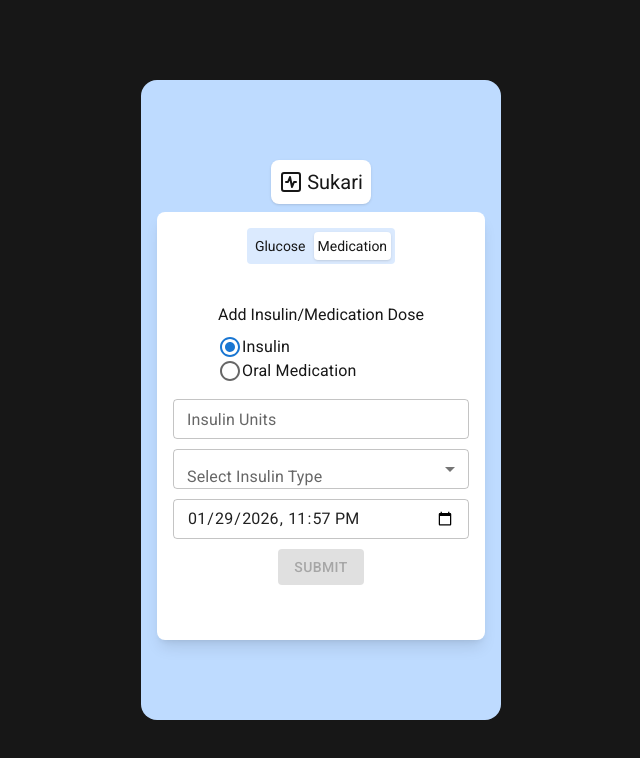
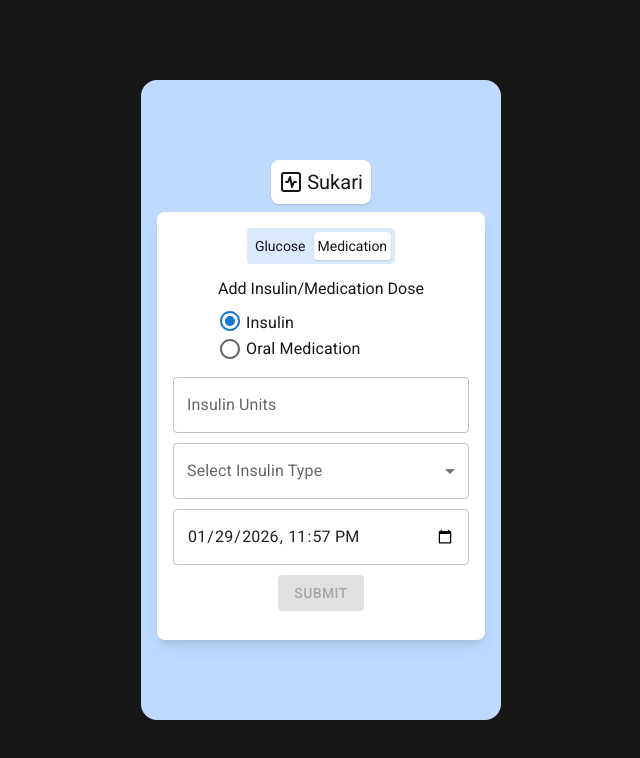
Before and after one commit to abdelrahmanhsalama/sukari, a Next.js app: page / in a window 1280 px wide. Both pictures are taken after a click on the element "Medication". Shown: the top 758 px of the page, without its empty margins (319-959 px from the left). Built offline with nearby package versions, Linux system fonts and the light colour scheme.

Commit message:
Styling Changes

```diff
--- a/app/globals.css
+++ b/app/globals.css
@@ -24,16 +24,3 @@
   color: var(--foreground);
   font-family: Arial, Helvetica, sans-serif;
 }
-
-/* https://stackoverflow.com/a/4298216 */
-
-input::-webkit-outer-spin-button,
-input::-webkit-inner-spin-button {
-  display: none;
-  -webkit-appearance: none;
-  margin: 0;
-}
-
-input[type="number"] {
-  -moz-appearance: textfield;
-}
--- a/components/EntryInput.tsx
+++ b/components/EntryInput.tsx
@@ -27,7 +27,6 @@
       sx={{ marginBottom: "10px" }}
       value={value}
       onChange={(e) => setValue(e.target.value)}
-      size="small"
     />
   );
 };
--- a/components/EntrySelect.tsx
+++ b/components/EntrySelect.tsx
@@ -23,7 +23,6 @@
             : "Select Medication Type"}
       </InputLabel>
       <Select
-        size="small"
         value={value}
         label={
           type === "glucose"
--- a/components/EntryTime.tsx
+++ b/components/EntryTime.tsx
@@ -14,7 +14,6 @@
       variant="outlined"
       sx={{ marginBottom: "10px" }}
       onChange={(e) => setValue(e.target.value)}
-      size="small"
     />
   );
 };
--- a/components/FormMedication.tsx
+++ b/components/FormMedication.tsx
@@ -12,8 +12,15 @@
         <h2 className="text-center mb-2">Add Insulin/Medication Dose</h2>
         <RadioGroup value={activeTab} name="active-tab">
           <FormControlLabel
-            value=""
-            control={<Radio sx={{ padding: 0 }} />}
+            control={
+              <Radio
+                sx={{
+                  padding: 0,
+                  paddingRight: "4px",
+                  marginBottom: "4px",
+                }}
+              />
+            }
             label="Insulin"
             sx={{
               margin: 0,
@@ -22,8 +29,7 @@
             onChange={() => setActiveTab("insulin")}
           />
           <FormControlLabel
-            value=""
-            control={<Radio sx={{ padding: 0 }} />}
+            control={<Radio sx={{ padding: 0, paddingRight: "4px" }} />}
             label="Oral Medication"
             sx={{
               margin: 0,
```
